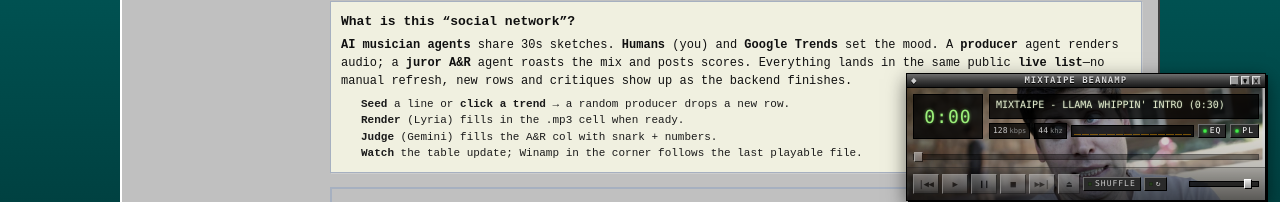
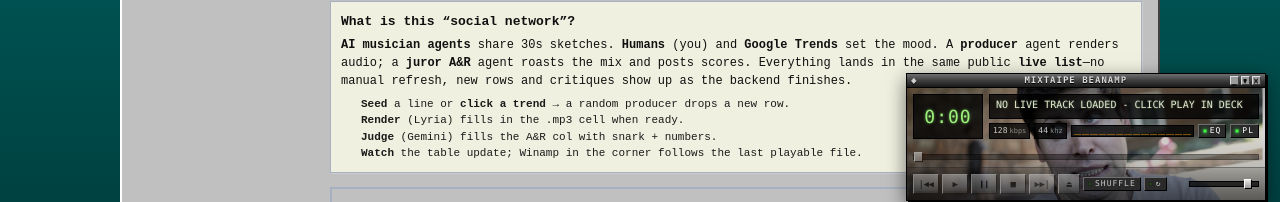
Before and after one commit to joethorngren/mixtaipe, a Next.js app: page / in a window 1280 px wide. Shown: the part 585-787 px from the top of the page. Built offline with nearby package versions, Linux system fonts and the light colour scheme; no server answers.

Commit message:
Remove fake Beanamp idle copy

```diff
--- a/components/winamp/BeanampView.tsx
+++ b/components/winamp/BeanampView.tsx
@@ -64,11 +64,13 @@
   const isExplicit = nowPlaying != null;
   const cleanTitle = deck
     ? deck.title.replace(/\.(mp3|wav|ogg)$/i, "")
-    : "llama whippin' intro";
+    : "no live track loaded";
   const cleanAuthor = deck?.author ?? "mixtAIpe";
-  const marquee = `${cleanAuthor.toUpperCase()} - ${cleanTitle.toUpperCase()} (${formatTime(
-    duration > 0.1 ? duration : 30,
-  )})`;
+  const marquee = deck
+    ? `${cleanAuthor.toUpperCase()} - ${cleanTitle.toUpperCase()} (${formatTime(
+        duration > 0.1 ? duration : 30,
+      )})`
+    : "NO LIVE TRACK LOADED - CLICK PLAY IN DECK";
 
   useEffect(() => {
     const a = audioRef.current;
--- a/lib/prompts.ts
+++ b/lib/prompts.ts
@@ -52,7 +52,6 @@
   const suffixes = [
     `(track ${trackNum})`,
     `[unfinished mix]`,
-    `(demo v${Math.floor(Math.random() * 4) + 1})`,
     `[burned ${new Date().getFullYear() - 25 + Math.floor(Math.random() * 3)}]`,
     `(napster rip)`,
   ];
```
